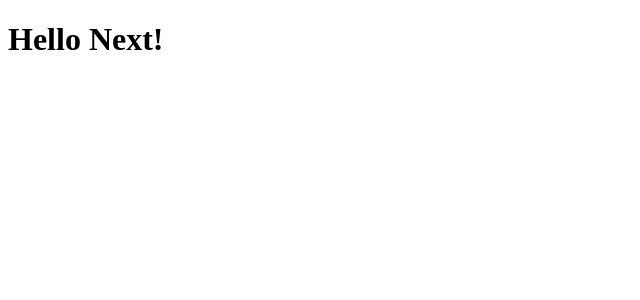
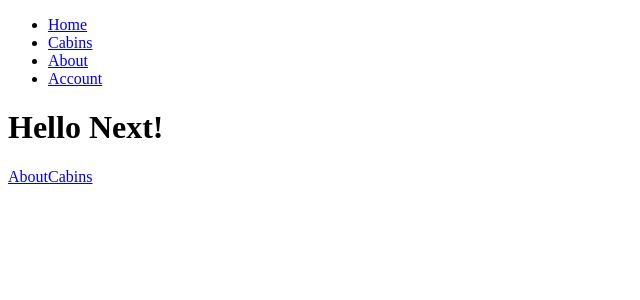
Before and after one commit to janak0ff/the-wild-oasis-web, a Next.js app: page / in a window 1280 px wide. Shown: the top 300 px of the page, without its empty margins (0-640 px from the left). Built offline with nearby package versions, Linux system fonts and the light colour scheme.

Commit message:
Navigating Between Pages

```diff
--- a/app/cabins/page.js
+++ b/app/cabins/page.js
@@ -1,6 +1,9 @@
+import Navigation from "../components/Navigation";
+
 export default function Page() {
   return (
     <div>
+      <Navigation />
       <h1>Cabins</h1>
       <p>Cabins page</p>
     </div>
--- /dev/null
+++ b/app/components/Navigation.js
@@ -0,0 +1,22 @@
+import Link from "next/link";
+
+export default function Navigation() {
+  return (
+    <nav>
+      <ul>
+        <li>
+          <Link href="/">Home</Link>
+        </li>
+        <li>
+          <Link href="/cabins">Cabins</Link>
+        </li>
+        <li>
+          <Link href="/about">About</Link>
+        </li>
+        <li>
+          <Link href="/account">Account</Link>
+        </li>
+      </ul>
+    </nav>
+  );
+}
--- a/app/page.js
+++ b/app/page.js
@@ -1,5 +1,13 @@
-import Image from "next/image";
+import Link from "next/link";
+import Navigation from "./components/Navigation";
 
 export default function Page() {
-  return <h1>Hello Next!</h1>;
+  return (
+    <div>
+      <Navigation />
+      <h1>Hello Next!</h1>
+      <Link href={"/about"}>About</Link>
+      <Link href="/cabins">Cabins</Link>
+    </div>
+  );
 }
```
